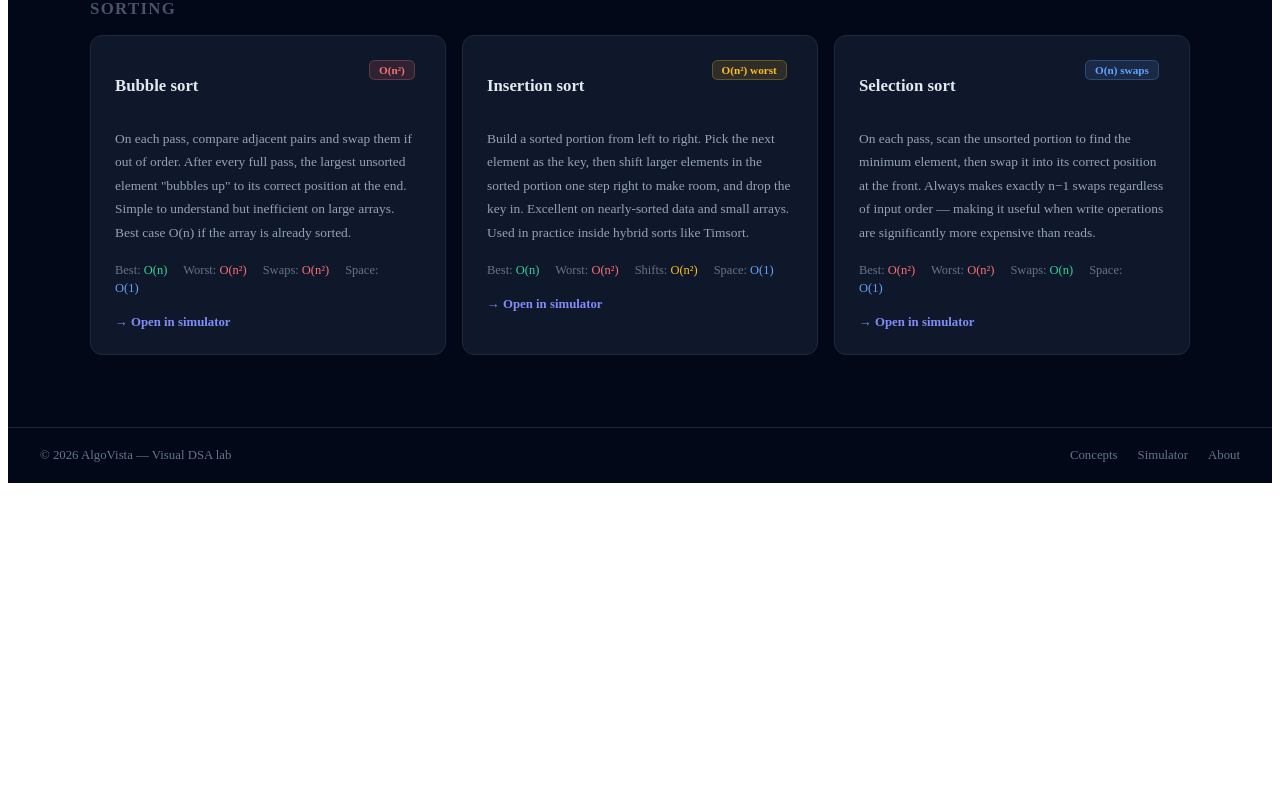
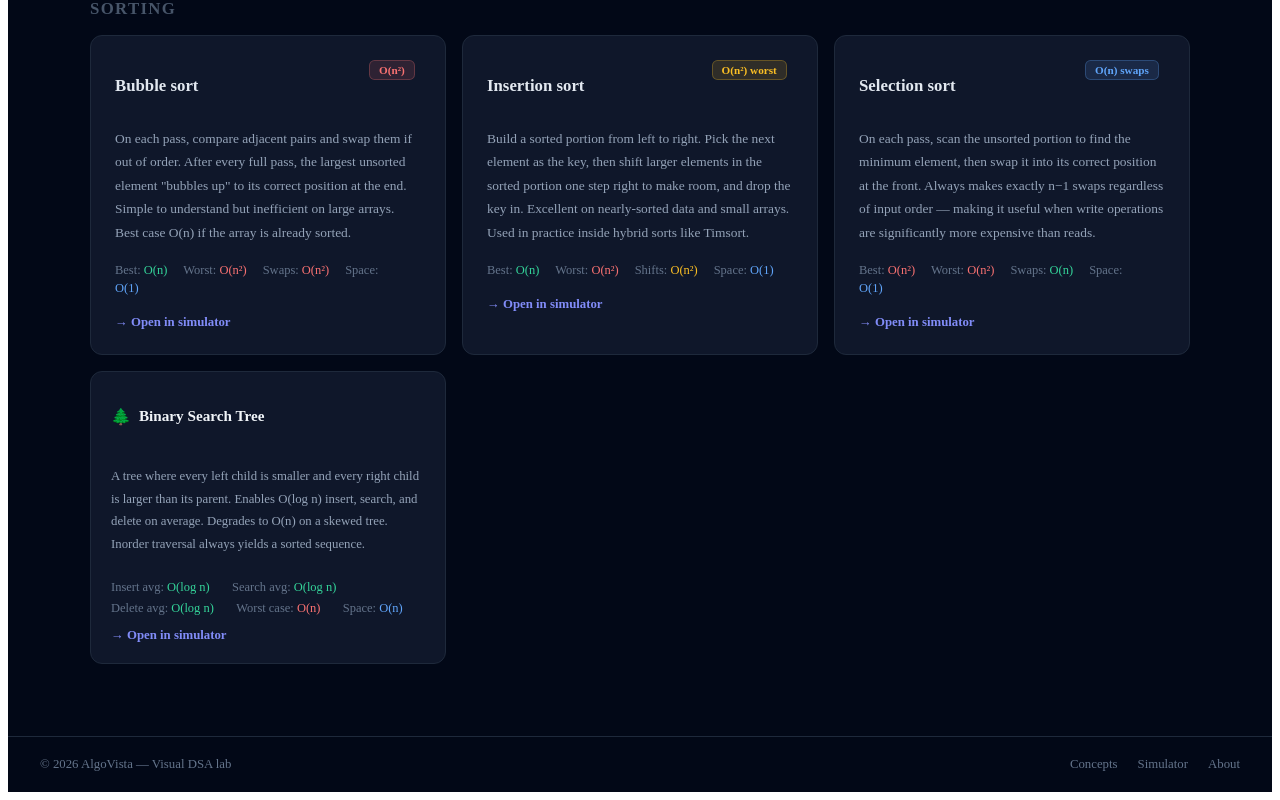
Before and after one commit to Alan-K-Biju-7/AlgoVista, a React (Create React App) app: page /concepts in a window 1280 px wide. Shown: the part 1370-2170 px from the top of the page. Before the commit the page ends 1861 px from the top, so only its background shows below. Built offline with nearby package versions, Linux system fonts and the light colour scheme.

Commit message:
add BST concept card with log n complexity tokens and simulator link

```diff
--- a/src/pages/ConceptsPage.jsx
+++ b/src/pages/ConceptsPage.jsx
@@ -222,6 +222,28 @@ function ConceptsPage() {
           </Link>
         </div>
 
+        <div style={{ background: 'var(--bg-card)', border: '1px solid var(--border-subtle)', borderRadius: 'var(--radius-lg)', padding: '1.25rem', display: 'flex', flexDirection: 'column', gap: '0.75rem' }}>
+          <div style={{ display: 'flex', alignItems: 'center', gap: '0.5rem' }}>
+            <span style={{ fontSize: '1rem' }}>🌲</span>
+            <h3 style={{ fontSize: '0.95rem', color: 'var(--text-primary)' }}>Binary Search Tree</h3>
+          </div>
+          <p style={{ fontSize: '0.8rem', color: 'var(--text-secondary)', lineHeight: 1.75 }}>
+            A tree where every left child is smaller and every right child is larger than its parent.
+            Enables O(log n) insert, search, and delete on average. Degrades to O(n) on a skewed tree.
+            Inorder traversal always yields a sorted sequence.
+          </p>
+          <div style={{ display: 'flex', flexWrap: 'wrap', gap: '0.4rem' }}>
+            {complexity('Insert avg', 'O(log n)', '#34d399')}
+            {complexity('Search avg', 'O(log n)', '#34d399')}
+            {complexity('Delete avg', 'O(log n)', '#34d399')}
+            {complexity('Worst case', 'O(n)', '#f87171')}
+            {complexity('Space', 'O(n)', '#60a5fa')}
+          </div>
+          <Link to="/simulator#bst" style={{ fontSize: '0.8rem', color: '#818cf8', textDecoration: 'none', fontWeight: '600' }}>
+            → Open in simulator
+          </Link>
+        </div>
+
       </div>
     </div>
   );
```
